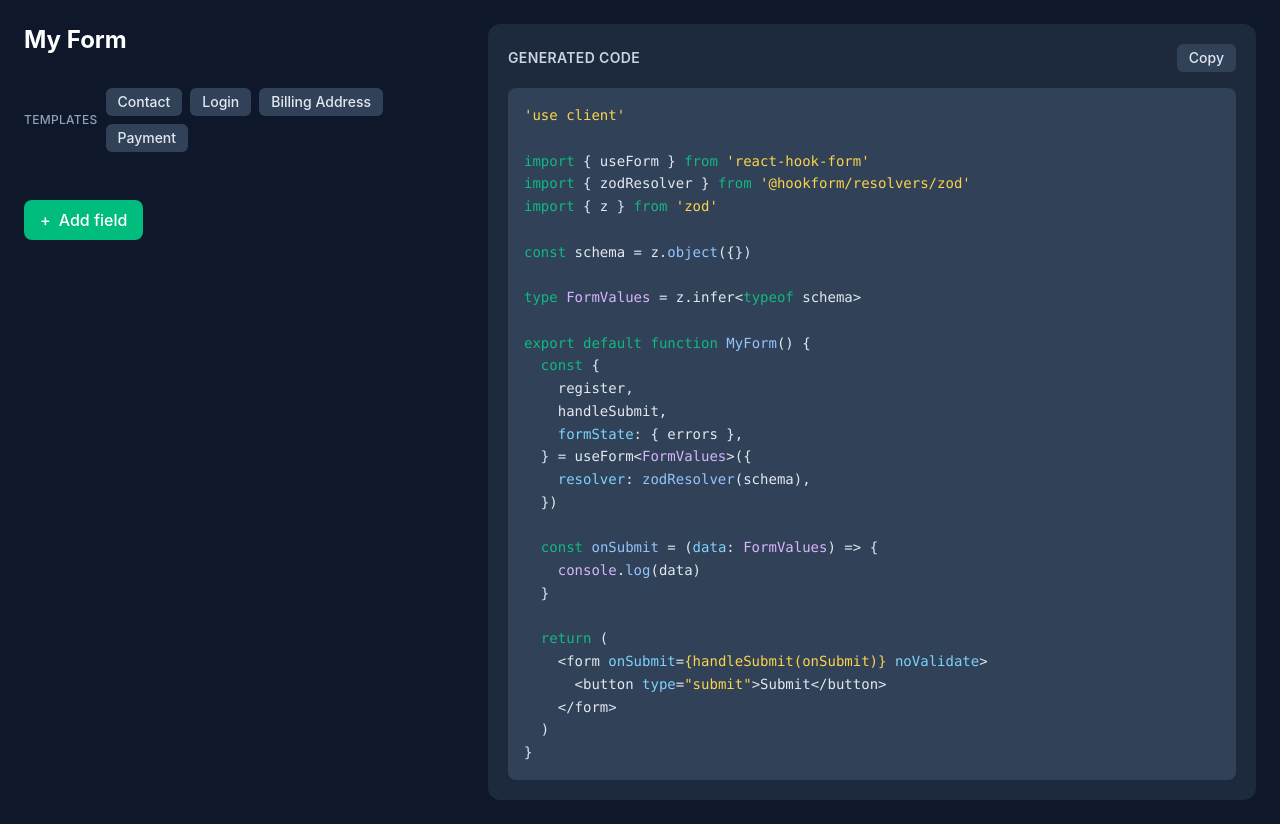
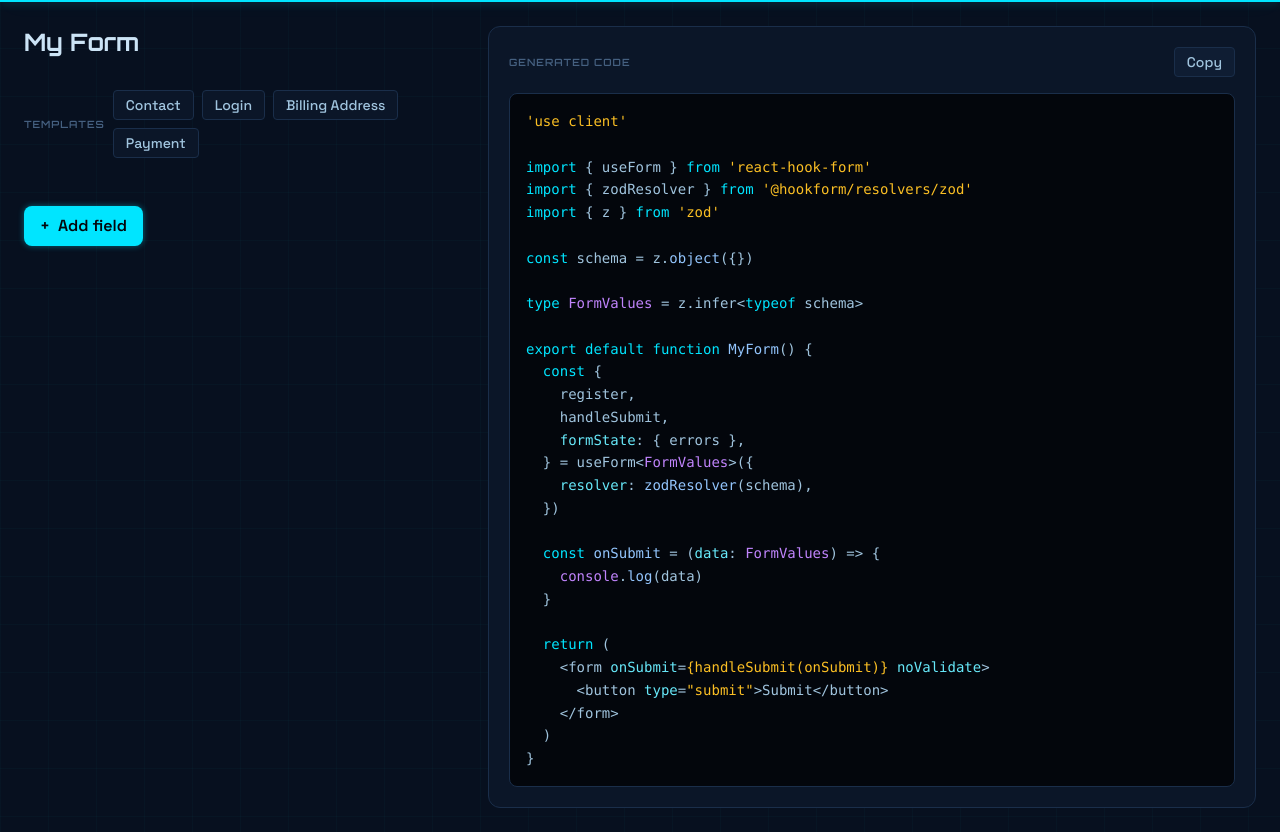
Before and after one commit to RubenDelgadoPareja/formify, a React (Vite) app: page / in a window 1280 px wide. Built offline with nearby package versions, Linux system fonts and the light colour scheme.

Commit message:
feat(presentation): apply cyberpunk theme with neon palette and custom fonts

```diff
--- a/index.html
+++ b/index.html
@@ -5,6 +5,9 @@
     <link rel="icon" type="image/svg+xml" href="/favicon.svg" />
     <meta name="viewport" content="width=device-width, initial-scale=1.0" />
     <title>formify</title>
+    <link rel="preconnect" href="https://fonts.googleapis.com" />
+    <link rel="preconnect" href="https://fonts.gstatic.com" crossorigin />
+    <link href="https://fonts.googleapis.com/css2?family=Orbitron:wght@400;500;600;700;800&family=Space+Grotesk:wght@300;400;500;600;700&family=JetBrains+Mono:ital,wght@0,400;0,500;0,600;1,400&display=swap" rel="stylesheet" />
   </head>
   <body>
     <div id="root"></div>
--- a/src/index.css
+++ b/src/index.css
@@ -1,22 +1,50 @@
 @import "tailwindcss";
 
-/* Code highlight — custom tokens using the project palette */
-.hljs                          { color: #e2e8f0; }
+@theme {
+  /* ── Surfaces ───────────────────────────────────── */
+  --color-cyber-950: #03060c;
+  --color-cyber-900: #07101f;
+  --color-cyber-800: #0b1628;
+  --color-cyber-750: #0f1d33;
+  --color-cyber-700: #12213a;
+  --color-cyber-600: #1a2e4a;
+  --color-cyber-500: #264060;
+  --color-cyber-400: #456080;
+  --color-cyber-300: #6a90b0;
+  --color-cyber-200: #a0c4de;
+  --color-cyber-100: #cce4f6;
+  --color-cyber-50:  #e4f2fc;
+
+  /* ── Neon accents ───────────────────────────────── */
+  --color-neon-cyan:       #00e5ff;
+  --color-neon-cyan-dark:  #00b0c8;
+  --color-neon-pink:       #f43f5e;
+  --color-neon-violet:     #8b5cf6;
+
+  /* ── Typography ─────────────────────────────────── */
+  --font-orbitron:   'Orbitron', sans-serif;
+  --font-grotesk:    'Space Grotesk', sans-serif;
+  --font-jetbrains:  'JetBrains Mono', monospace;
+}
+
+/* ── Syntax highlight — cyber palette ──────────────── */
+.hljs                          { color: #a0c4de; }
 .hljs-keyword,
-.hljs-built_in                 { color: #10b981; }  /* emerald-500 */
+.hljs-built_in                 { color: #00e5ff; }
 .hljs-string,
-.hljs-template-string          { color: #fcd34d; }  /* amber-300 */
-.hljs-comment                  { color: #64748b; font-style: italic; }  /* slate-500 */
+.hljs-template-string          { color: #fbbf24; }
+.hljs-comment                  { color: #456080; font-style: italic; }
 .hljs-title,
-.hljs-title.function_          { color: #93c5fd; }  /* blue-300 */
-.hljs-title.class_             { color: #d8b4fe; }  /* purple-300 */
+.hljs-title.function_          { color: #93c5fd; }
+.hljs-title.class_             { color: #c084fc; }
 .hljs-type,
-.hljs-variable.language_       { color: #d8b4fe; }  /* purple-300 */
+.hljs-variable.language_       { color: #c084fc; }
 .hljs-number,
-.hljs-literal                  { color: #fb923c; }  /* orange-400 */
+.hljs-literal                  { color: #fb923c; }
 .hljs-attr,
-.hljs-attribute                { color: #7dd3fc; }  /* sky-300 */
+.hljs-attribute                { color: #67e8f9; }
 
+/* ── Base ───────────────────────────────────────────── */
 *,
 *::before,
 *::after {
@@ -25,6 +53,7 @@
 
 body {
   margin: 0;
+  font-family: 'Space Grotesk', sans-serif;
   -webkit-font-smoothing: antialiased;
   -moz-osx-font-smoothing: grayscale;
 }
@@ -32,3 +61,24 @@ body {
 #root {
   min-height: 100vh;
 }
+
+/* ── Glow effects ───────────────────────────────────── */
+.glow-cyan {
+  box-shadow: 0 0 10px rgba(0, 229, 255, 0.45), 0 0 28px rgba(0, 229, 255, 0.12);
+}
+
+.glow-cyan-sm {
+  box-shadow: 0 0 6px rgba(0, 229, 255, 0.4);
+}
+
+.text-glow-cyan {
+  text-shadow: 0 0 10px rgba(0, 229, 255, 0.55);
+}
+
+/* ── Subtle grid background ─────────────────────────── */
+.cyber-grid {
+  background-image:
+    linear-gradient(rgba(0, 229, 255, 0.022) 1px, transparent 1px),
+    linear-gradient(90deg, rgba(0, 229, 255, 0.022) 1px, transparent 1px);
+  background-size: 48px 48px;
+}
--- a/src/modules/form-builder/presentation/pages/FormBuilderPage.tsx
+++ b/src/modules/form-builder/presentation/pages/FormBuilderPage.tsx
@@ -55,7 +55,7 @@ function EditableTitle({ title, onConfirm }: { title: string; onConfirm: (value:
           if (e.key === 'Enter') confirm()
           if (e.key === 'Escape') cancel()
         }}
-        className="text-xl sm:text-2xl font-bold bg-slate-800 text-white rounded px-2 py-0.5 outline-none ring-2 ring-emerald-500 mb-4 sm:mb-8 w-full"
+        className="text-xl sm:text-2xl font-bold font-orbitron bg-cyber-800 text-cyber-100 rounded px-2 py-0.5 outline-none ring-2 ring-neon-cyan mb-4 sm:mb-8 w-full"
       />
     )
   }
@@ -63,7 +63,7 @@ function EditableTitle({ title, onConfirm }: { title: string; onConfirm: (value:
   return (
     <h1
       onClick={() => setEditing(true)}
-      className="text-xl sm:text-2xl font-bold text-white mb-4 sm:mb-8 cursor-text hover:text-emerald-400 transition-colors"
+      className="text-xl sm:text-2xl font-bold font-orbitron text-cyber-100 mb-4 sm:mb-8 cursor-text hover:text-neon-cyan transition-colors"
       title="Click to edit"
     >
       {title}
@@ -81,21 +81,21 @@ function TemplatePicker({ onSelect }: { onSelect: (template: FormTemplate) => vo
 
   return (
     <div className="flex items-center gap-2 mb-6 min-h-[28px]">
-      <span className="text-xs font-medium text-slate-400 uppercase tracking-wide shrink-0">
+      <span className="text-[10px] font-orbitron font-semibold text-cyber-400 uppercase tracking-widest shrink-0">
         Templates
       </span>
       {pending ? (
         <div className="flex items-center gap-2">
-          <span className="text-xs text-slate-300">Replace with {pending.name}?</span>
+          <span className="text-xs text-cyber-200">Replace with {pending.name}?</span>
           <button
             onClick={confirm}
-            className="px-3 py-1 text-sm font-medium rounded-md bg-emerald-600 hover:bg-emerald-500 text-white transition-colors"
+            className="px-3 py-1 text-sm font-semibold rounded bg-neon-cyan hover:bg-neon-cyan-dark text-cyber-950 transition-colors"
           >
             Confirm
           </button>
           <button
             onClick={() => setPending(null)}
-            className="px-3 py-1 text-sm font-medium rounded-md bg-slate-700 hover:bg-slate-600 text-slate-200 transition-colors"
+            className="px-3 py-1 text-sm font-medium rounded border border-cyber-600 bg-cyber-800 hover:border-neon-cyan hover:text-neon-cyan text-cyber-200 transition-colors"
           >
             Cancel
           </button>
@@ -106,7 +106,7 @@ function TemplatePicker({ onSelect }: { onSelect: (template: FormTemplate) => vo
             <button
               key={template.id}
               onClick={() => setPending(template)}
-              className="px-3 py-1 text-sm font-medium rounded-md bg-slate-700 hover:bg-slate-600 text-slate-200 transition-colors"
+              className="px-3 py-1 text-sm font-medium rounded border border-cyber-600 bg-cyber-800 hover:border-neon-cyan hover:text-neon-cyan text-cyber-200 transition-colors"
             >
               {template.name}
             </button>
@@ -162,15 +162,18 @@ const FormBuilderPage = observer(() => {
   if (!vm.form) return null
 
   return (
-    <div className="min-h-screen bg-slate-900 flex flex-col">
+    <div className="min-h-screen bg-cyber-900 cyber-grid flex flex-col">
+      {/* Top neon accent bar */}
+      <div className="h-0.5 bg-neon-cyan glow-cyan shrink-0" />
+
       {/* Tab bar — only visible below lg */}
-      <div className="lg:hidden sticky top-0 z-10 flex bg-slate-800 border-b border-slate-700 shrink-0">
+      <div className="lg:hidden sticky top-0 z-10 flex bg-cyber-800 border-b border-cyber-600 shrink-0">
         <button
           onClick={() => setActiveTab('builder')}
           className={`flex-1 py-3 text-sm font-medium transition-colors ${
             activeTab === 'builder'
-              ? 'text-emerald-400 border-b-2 border-emerald-400'
-              : 'text-slate-400 hover:text-slate-200'
+              ? 'text-neon-cyan border-b-2 border-neon-cyan text-glow-cyan'
+              : 'text-cyber-400 hover:text-cyber-200'
           }`}
         >
           Builder
@@ -179,8 +182,8 @@ const FormBuilderPage = observer(() => {
           onClick={() => setActiveTab('code')}
           className={`flex-1 py-3 text-sm font-medium transition-colors ${
             activeTab === 'code'
-              ? 'text-emerald-400 border-b-2 border-emerald-400'
-              : 'text-slate-400 hover:text-slate-200'
+              ? 'text-neon-cyan border-b-2 border-neon-cyan text-glow-cyan'
+              : 'text-cyber-400 hover:text-cyber-200'
           }`}
         >
           Generated Code
@@ -223,7 +226,7 @@ const FormBuilderPage = observer(() => {
 
           <button
             onClick={() => { void vm.addField() }}
-            className="flex items-center gap-2 px-4 py-2 bg-emerald-500 hover:bg-emerald-600 text-white font-medium rounded-lg transition-colors"
+            className="flex items-center gap-2 px-4 py-2 bg-neon-cyan hover:bg-neon-cyan-dark text-cyber-950 font-semibold rounded-lg transition-all glow-cyan-sm hover:glow-cyan"
           >
             <span>+</span>
             <span>Add field</span>
@@ -232,20 +235,20 @@ const FormBuilderPage = observer(() => {
 
         {/* Right: code preview */}
         <div
-          className={`${activeTab !== 'code' ? 'hidden lg:flex' : 'flex'} flex-col bg-slate-800 rounded-xl p-4 sm:p-5 mt-6 lg:mt-0 min-h-[60vh] lg:min-h-0 lg:sticky lg:top-6`}
+          className={`${activeTab !== 'code' ? 'hidden lg:flex' : 'flex'} flex-col bg-cyber-800 rounded-xl border border-cyber-600 p-4 sm:p-5 mt-6 lg:mt-0 min-h-[60vh] lg:min-h-0 lg:sticky lg:top-6`}
         >
           <div className="flex items-center justify-between mb-4 shrink-0">
-            <span className="text-sm font-semibold text-slate-300 uppercase tracking-wide">
-              Generated code
+            <span className="text-[10px] font-orbitron font-semibold text-cyber-400 uppercase tracking-widest">
+              Generated Code
             </span>
             <button
               onClick={handleCopy}
-              className="px-3 py-1 text-sm font-medium rounded-md bg-slate-700 hover:bg-slate-600 text-slate-200 transition-colors"
+              className="px-3 py-1 text-sm font-medium rounded border border-cyber-600 bg-cyber-750 hover:border-neon-cyan hover:text-neon-cyan text-cyber-200 transition-colors"
             >
               {copied ? 'Copied!' : 'Copy'}
             </button>
           </div>
-          <pre className="flex-1 overflow-auto text-sm font-mono leading-relaxed bg-slate-700 rounded-lg p-4">
+          <pre className="flex-1 overflow-auto text-sm font-jetbrains leading-relaxed bg-cyber-950 rounded-lg p-4 border border-cyber-600">
             <code className="hljs" dangerouslySetInnerHTML={{ __html: highlightedCode }} />
           </pre>
         </div>
```
Also changed, not shown: src/modules/form-builder/presentation/components/FieldCard.tsx (+18 -14 lines).
